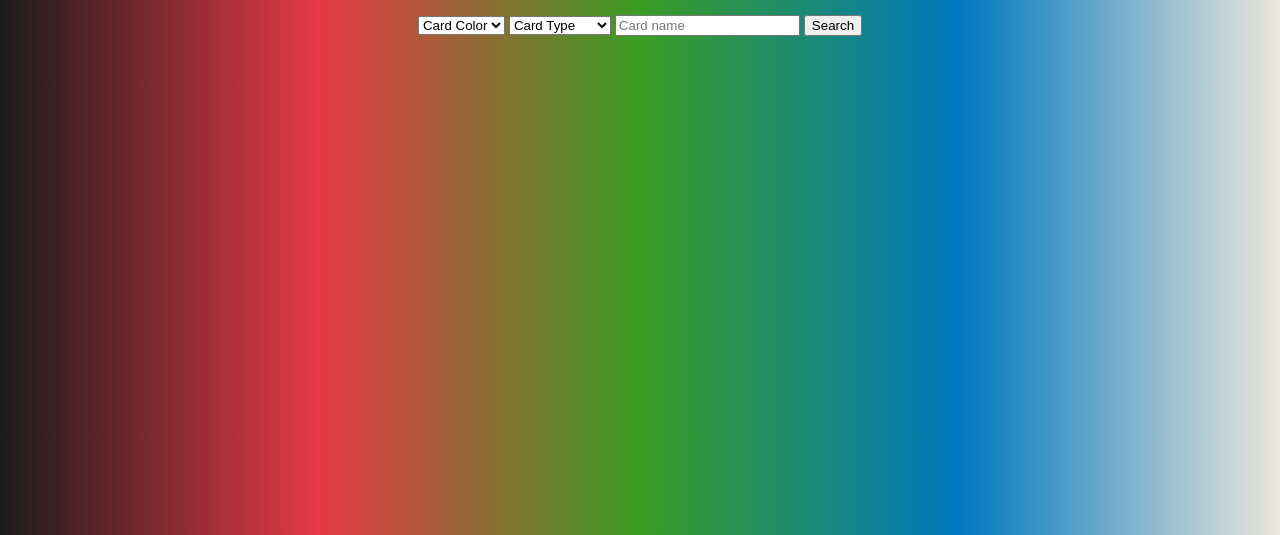
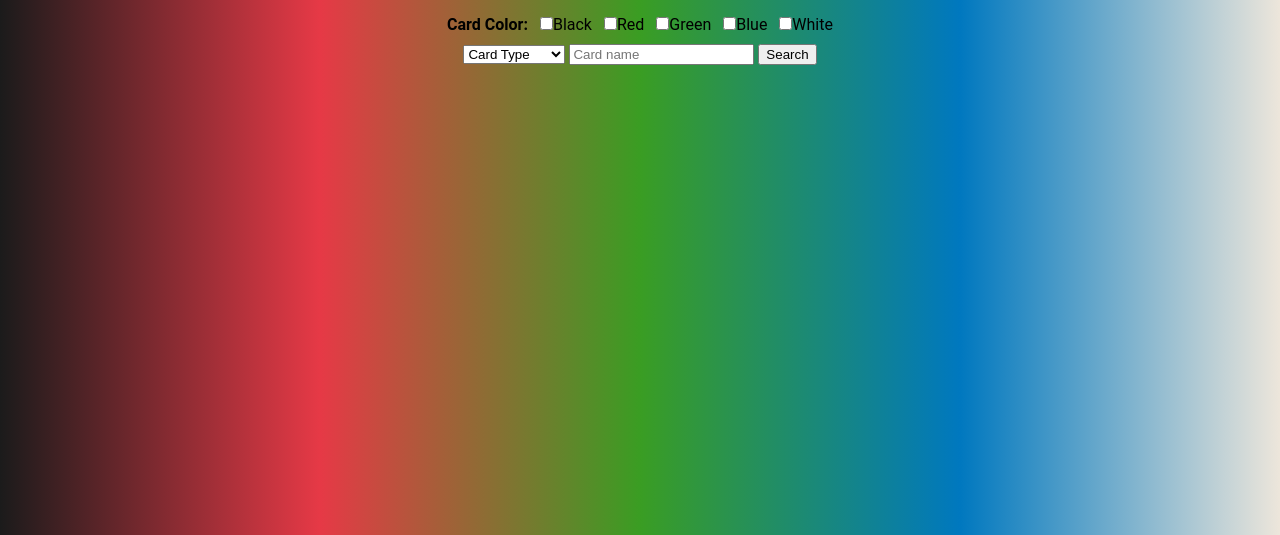
Before and after one commit to EvaLeygonie/Magic-the-Gathering, a plain HTML site: page cards.html in a window 1280 px wide. Shown: the part 265-800 px from the top of the page. Drawn offline with nearby package versions, Linux system fonts and the light colour scheme; no server answers; a web font is replaced by a local one.

Commit message:
Checkboxes for colors, JS not fixed yet
Checkboxes have been created and styled in HTML/CSS. JS code is not done to make it work only updated variables.

```diff
--- a/CSS/style.css
+++ b/CSS/style.css
@@ -37,14 +37,13 @@ header {
   height: 100px;
   background-color: #1B1B1B;
 
-}
-
-header a {
-  text-decoration: none;
-  color: #EDE6DB;
-  font-size: 2em;
-  font-family: MyFont, serif;
-  padding: 0 20px;
+    a {
+      text-decoration: none;
+      color: #EDE6DB;
+      font-size: 2em;
+      font-family: MyFont, serif;
+      padding: 0 20px;
+    }
 }
 
 .logo_nav {
@@ -53,9 +52,17 @@ header a {
 
 /*=== CARD PAGE ===*/
 
-.search_bar {
+.filter_bar {
   text-align: center;
   margin-top: 30px;
+}
+
+#card_colors_filter {
+  margin-bottom: 10px;
+}
+
+#black, #red, #green, #blue, #white {
+  margin-left: 8px;
 }
 
 #search_product {
--- a/cards.html
+++ b/cards.html
@@ -25,17 +25,18 @@
     <h1>Magic the Gathering:</h1>
     <h1>Card database</h1>
 
-    <div class="search_bar">
-      <form>
-        <select id="card_color_filter">
-          <option>Card Color</option>
-          <option>Black</option>
-          <option>Red</option>
-          <option>Green</option>
-          <option>Blue</option>
-          <option>White</option>
+    <form class="filter_bar">
+      <div id="card_colors_filter">
+        <span><b>Card Color:</b></span>
+        <input type="checkbox" id="black">Black
+        <input type="checkbox" id="red">Red
+        <input type="checkbox" id="green">Green
+        <input type="checkbox" id="blue">Blue
+        <input type="checkbox" id="white">White
         </select>
+      </div>
 
+      <div id="card_type_name"></div>
       <select id="card_type_filter">
         <option>Card Type</option>
         <option id="creature">Creature</option>
@@ -48,8 +49,9 @@
 
       <input type="text" id="search_card" placeholder="Card name">
       <input type="submit" value="Search">
+      </div>
     </form>
-    </div>
+
 
     <section class="cards">
       <div id="card_list"></div>
--- a/cards.js
+++ b/cards.js
@@ -3,7 +3,7 @@
 const cards = []
 const cardList = document.querySelector("#card_list")
 
-//addEventListener("load", loadAllCards)
+addEventListener("load", loadAllCards)
 
 async function loadAllCards(cards) {
   const result = (await axios.get('https://api.magicthegathering.io/v1/cards')).data
@@ -27,11 +27,13 @@ addEventListener("DOMContentLoaded", (cards) => {
   inputForm.addEventListener("submit", async (event) => {
     event.preventDefault()
 
-    const cardColorFilter = document.querySelector('select[id="card_color_filter"]').value
-
     const cardTypeFilter = document.querySelector('select[id="card_type_filter"]').value
 
     const cardNameFilter = document.querySelector('#search_card').value
+
+    const cardColorFilter = document.querySelector('select[id="card_colors_filter"]')
+
+    console.log(cardColorFilter)
 
     async function filterCardColor(color) {
       switch(color){
```
Also changed, not shown: README.txt. Lines whose indentation alone changed are shown as unchanged.
